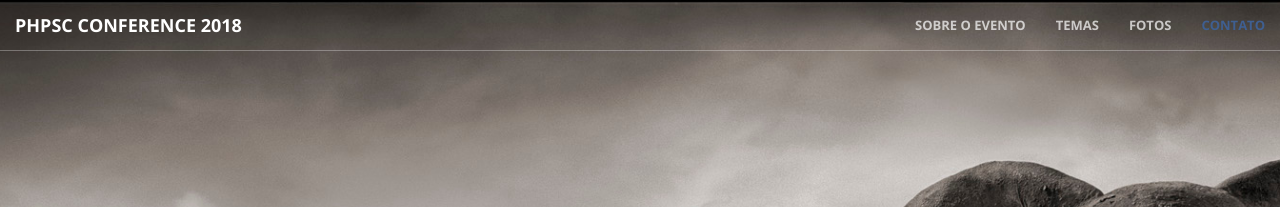
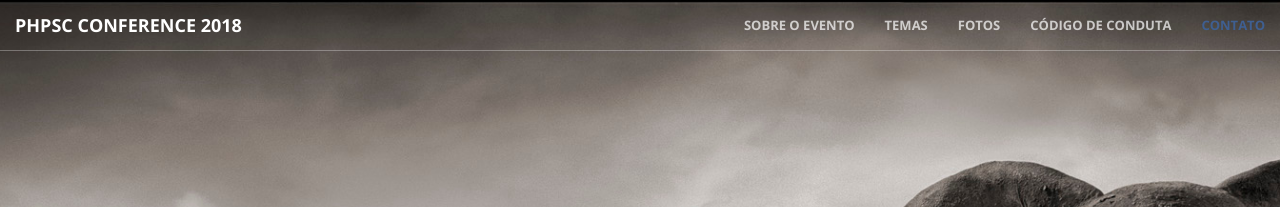
Before and after one commit to PHPSC/site-conf, a Jekyll site: the page built from index.html, in a window 1280 px wide. Shown: the top 207 px of the page. Built offline with Jekyll 4.4.1, drawn with Linux system fonts in a browser that asks for light colours.

Commit message:
Adicionado link para código de conduta

```diff
--- a/_includes/nav.html
+++ b/_includes/nav.html
@@ -24,6 +24,9 @@
                     <a class="page-scroll" href="#portfolio">Fotos</a>
                 </li>
                 <li>
+                    <a href="https://github.com/PHPSC/conf2018/blob/master/CONDUCT.md" target="_blank">Código de Conduta</a>
+                </li>
+                <li>
                     <a class="page-scroll" href="#contact">Contato</a>
                 </li>
             </ul>
```
